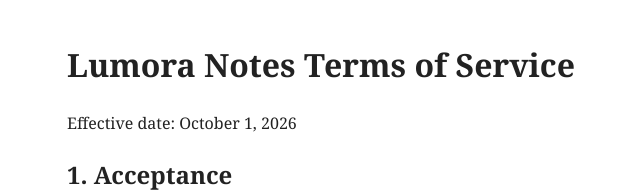
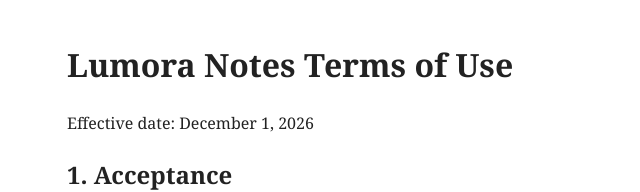
Before and after one commit to MSerra1092/qa-docs-prueba, a plain HTML site: page 14-corto-realista.html in a window 1280 px wide. Shown: the top 192 px of the page, without its empty margins (193-833 px from the left). Drawn offline with Linux system fonts and the light colour scheme.

Commit message:
Caso 14 v2 (no publicada): Terms of Use, December 1, 2026
Co-Authored-By: Claude Opus 5.5 <noreply@anthropic.com>

```diff
--- a/14-corto-realista.html
+++ b/14-corto-realista.html
@@ -1,7 +1,7 @@
 <!DOCTYPE html>
-<html lang="en"><head><meta charset="utf-8"><meta name="viewport" content="width=device-width,initial-scale=1"><title>Lumora Notes Terms of Service</title><style>body{font-family:Georgia,serif;max-width:760px;margin:40px auto;padding:0 20px;line-height:1.55;color:#222}</style></head><body>
-<h1>Lumora Notes Terms of Service</h1>
-<p>Effective date: October 1, 2026</p>
+<html lang="en"><head><meta charset="utf-8"><meta name="viewport" content="width=device-width,initial-scale=1"><title>Lumora Notes Terms of Use</title><style>body{font-family:Georgia,serif;max-width:760px;margin:40px auto;padding:0 20px;line-height:1.55;color:#222}</style></head><body>
+<h1>Lumora Notes Terms of Use</h1>
+<p>Effective date: December 1, 2026</p>
 <h2>1. Acceptance</h2>
 <p>By using Lumora Notes, you agree to these Terms.</p>
 </body></html>
```
